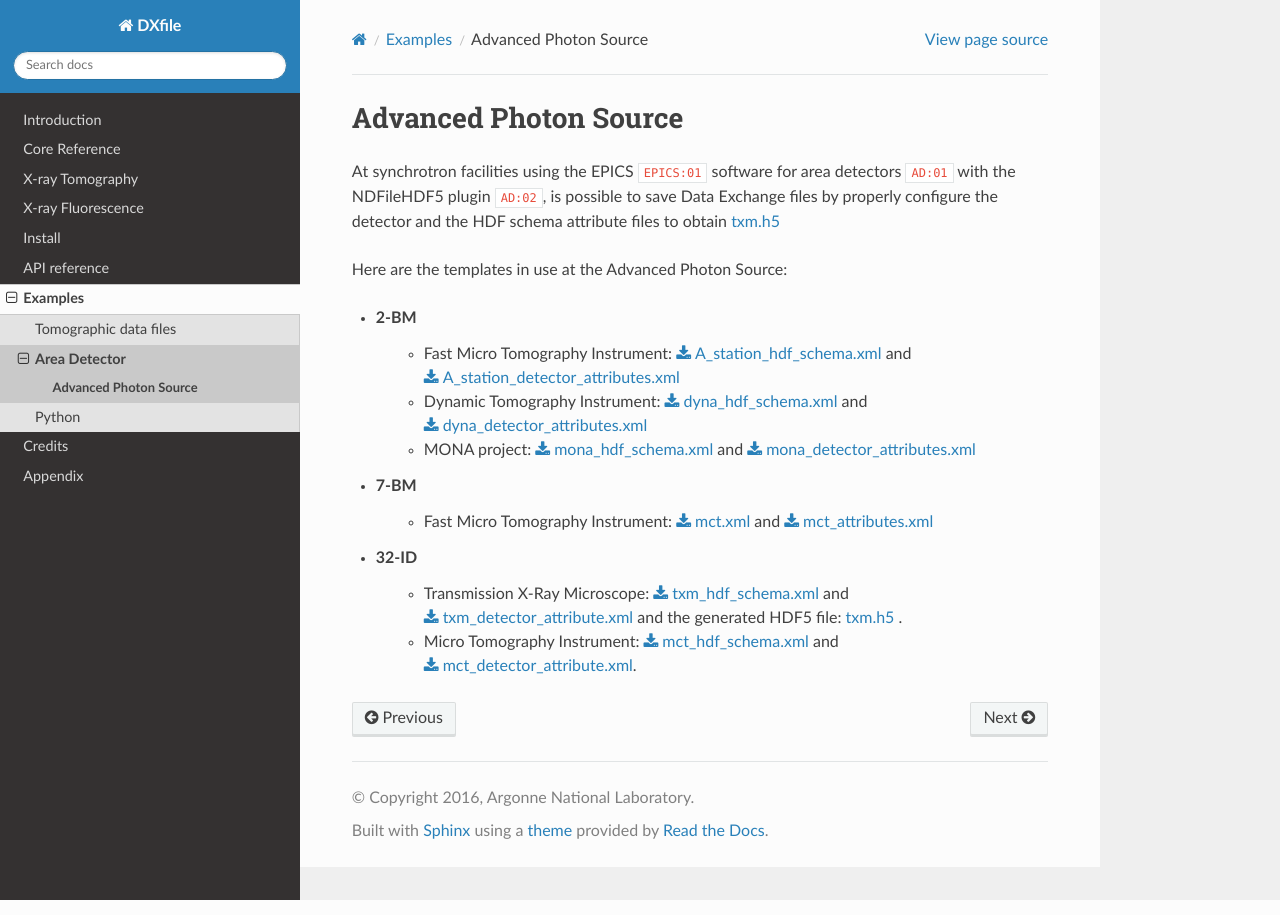
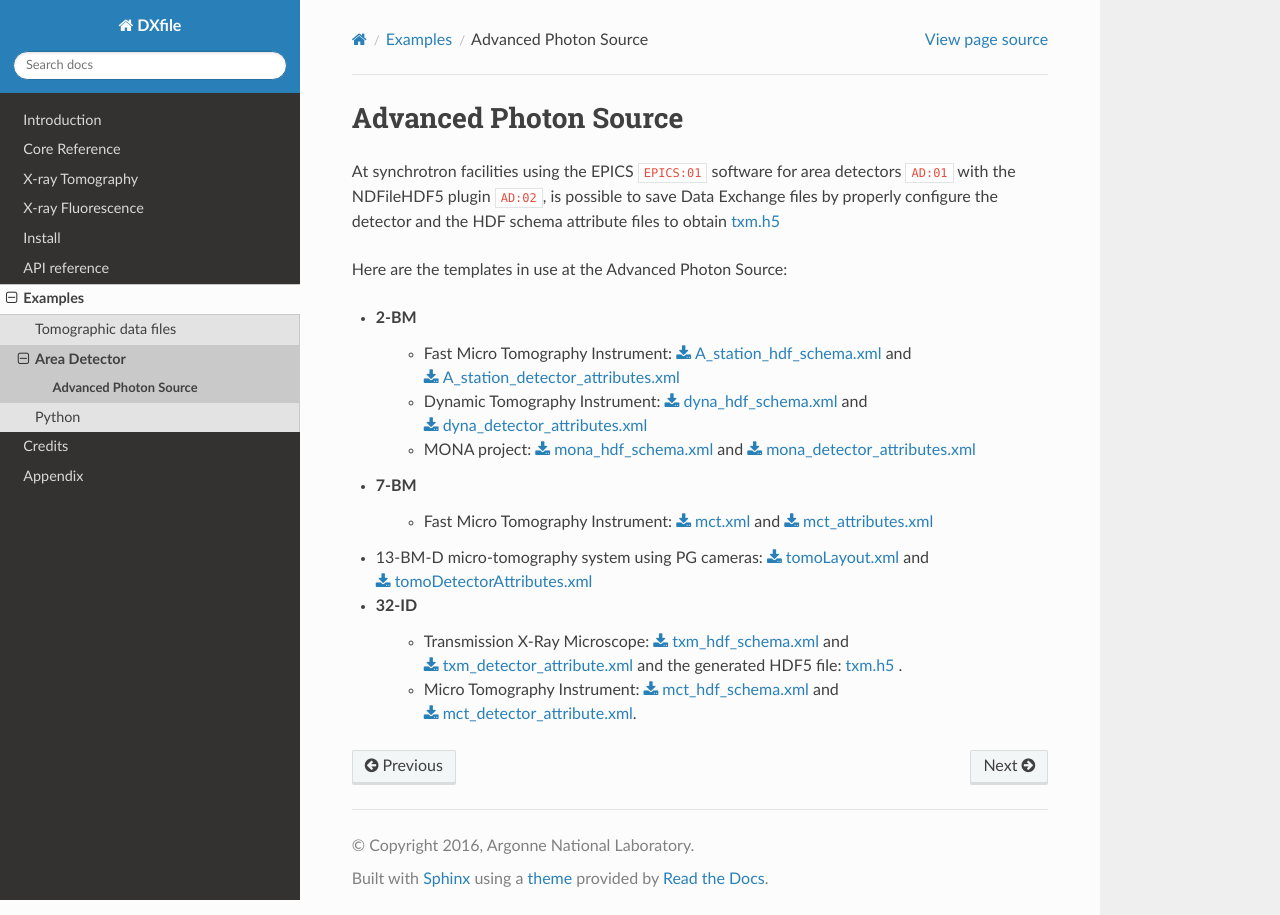
Before and after one commit to data-exchange/dxfile, a Sphinx documentation site: the page built from doc/source/demo/doc.areadetector.rst, in a window 1280 px wide. Built offline with Sphinx 7.4.7 and the Read the Docs theme 2.0.0, drawn with Linux system fonts in a browser that asks for light colours; cross-references to code outside the pages are shown as plain code.

Commit message:
added 13-BM docs

```diff
--- a/doc/source/demo/doc.areadetector.rst
+++ b/doc/source/demo/doc.areadetector.rst
@@ -16,6 +16,9 @@ Here are the templates in use at the  Advanced Photon Source:
 - 7-BM
     - Fast Micro Tomography Instrument: :download:`mct.xml <../../../doc/demo/areadetector/7-BM/mct3.xml>` and :download:`mct_attributes.xml <../../../doc/demo/areadetector/7-BM/mctDetectorAttributes1.xml>`
 
+- 13-BM-D micro-tomography system using PG cameras: :download:`tomoLayout.xml <../../../doc/demo/areadetector/13-BM/tomoLayout.xml>` and :download:`tomoDetectorAttributes.xml <../../../doc/demo/areadetector/13-BM/tomoDetectorAttributes.xml>`
+
+
 - 32-ID
     - Transmission X-Ray Microscope: :download:`txm_hdf_schema.xml <../../../doc/demo/areadetector/32-ID/nct.xml>` and :download:`txm_detector_attribute.xml <../../../doc/demo/areadetector/32-ID/nctDetectorAttributes.xml>` and the generated HDF5 file: `txm.h5 <https://drive.google.com/open?id=0B78bW1AwveI_UmVvcHVTUzVBVXM>`_ .
     - Micro Tomography Instrument: :download:`mct_hdf_schema.xml <../../../doc/demo/areadetector/32-ID/mct.xml>` and :download:`mct_detector_attribute.xml <../../../doc/demo/areadetector/32-ID/mctDetectorAttributes.xml>`.
```
